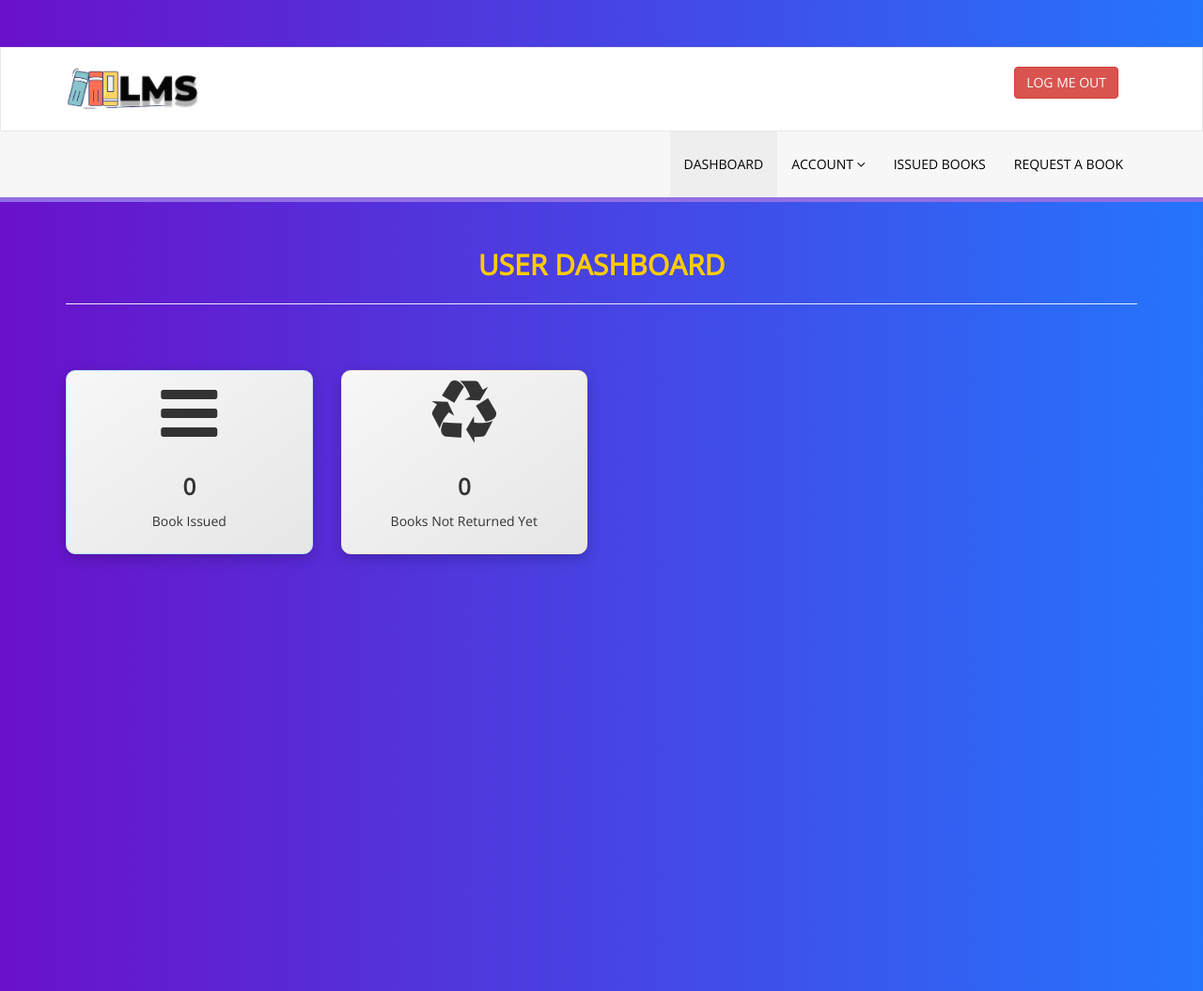
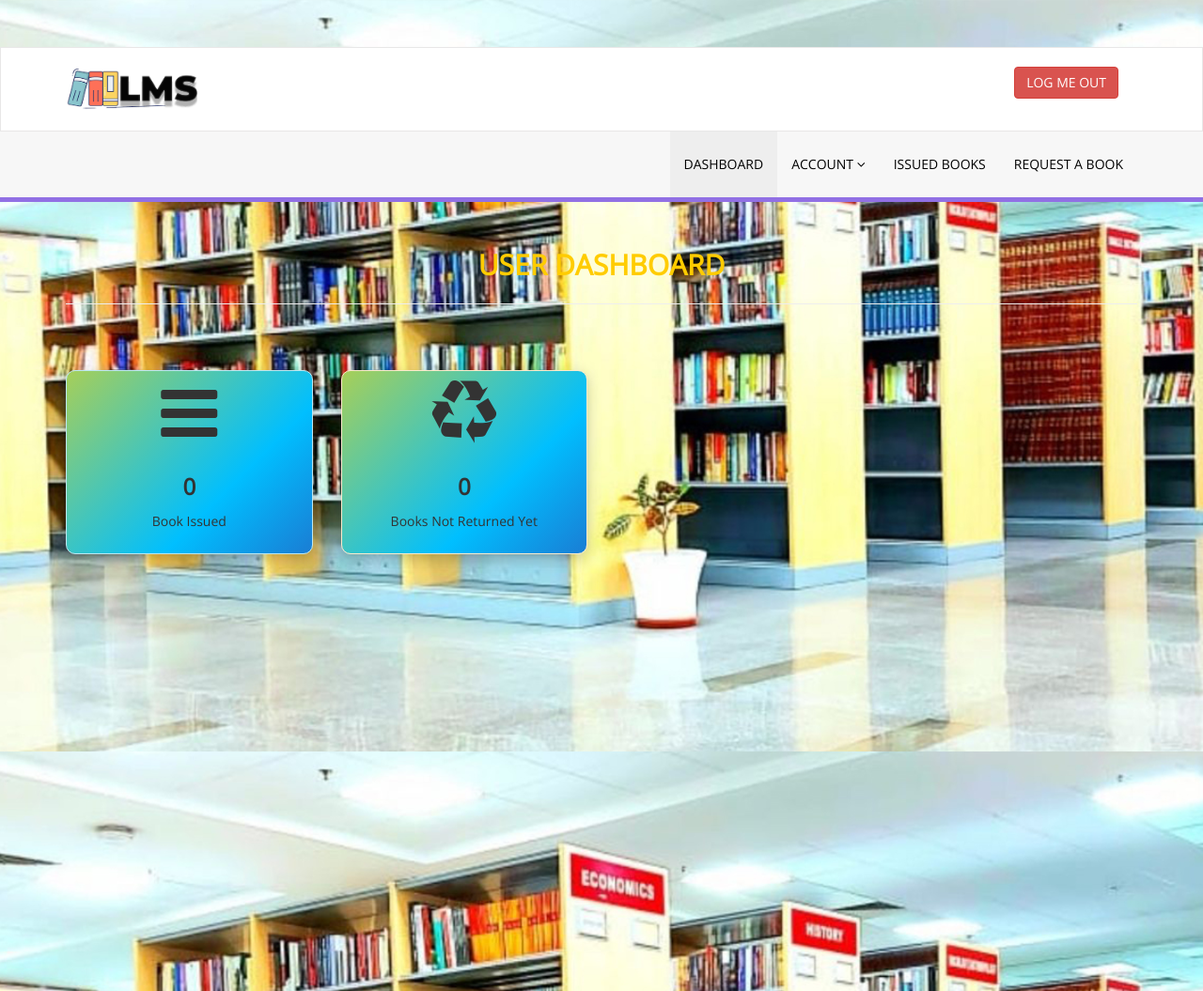
Before and after one commit to suhail22a/Library-Mangement-System, a PHP site: page /dashboard.php in a window 1280 px wide. Shown: the whole page at 94% size. Run offline with PHP 8.4, Linux system fonts and the light colour scheme; a user stored in the database is signed in; data comes from the database, SQL or seed files in the repository.

Commit message:
Update dashboard.php

```diff
--- a/dashboard.php
+++ b/dashboard.php
@@ -24,9 +24,10 @@ if(strlen($_SESSION['login'])==0) {
     <link href='https://fonts.googleapis.com/css?family=Open+Sans' rel='stylesheet' type='text/css' />
     <style>
         body {
-            background: linear-gradient(to right, #6a11cb, #2575fc);
+            background: url('./assets/img/b1.jpg') no-repeat center center fixed;
+            background-size: cover;
+            font-family: 'Open Sans', sans-serif;
             color: #fff;
-            font-family: 'Open Sans', sans-serif;
             padding-top: 50px;
         }
         .header-line {
@@ -44,7 +45,14 @@ if(strlen($_SESSION['login'])==0) {
             box-shadow: 0 5px 15px rgba(0, 0, 0, 0.2);
             padding: 20px;
             text-align: center;
-            background: linear-gradient(145deg, #f7f7f7, #e6e6e6);
+            background: linear-gradient(135deg, #FF0080, #FF8C00, #FFD700, #00BFFF, #4B0082);
+            background-size: 400% 400%;
+            animation: gradient 15s ease infinite;
+        }
+        @keyframes gradient {
+            0% { background-position: 0% 50%; }
+            50% { background-position: 100% 50%; }
+            100% { background-position: 0% 50%; }
         }
         .back-widget-set:hover {
             transform: translateY(-10px);
@@ -59,12 +67,8 @@ if(strlen($_SESSION['login'])==0) {
             font-weight: bold;
         }
         @keyframes bounce {
-            0%, 100% {
-                transform: translateY(0);
-            }
-            50% {
-                transform: translateY(-10px);
-            }
+            0%, 100% { transform: translateY(0); }
+            50% { transform: translateY(-10px); }
         }
         @keyframes fadeInDown {
             from {
```
